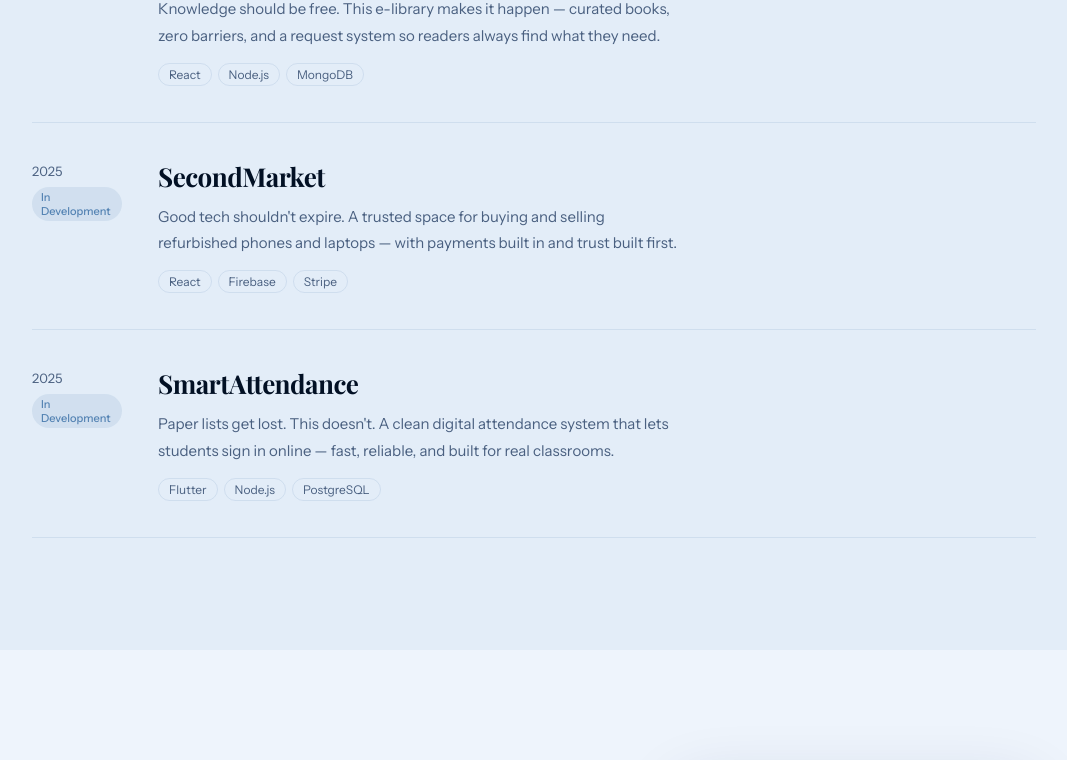
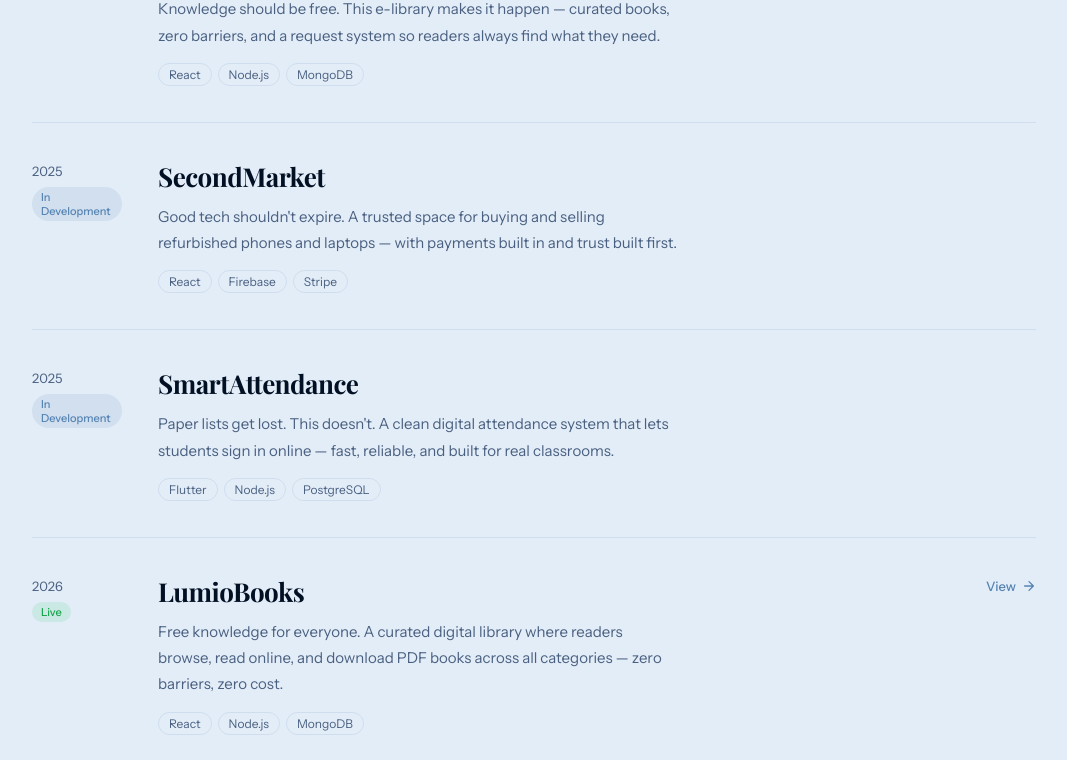
Before and after one commit to brave-0001/Brevian, a React (Create React App) app: page / in a window 1280 px wide. Shown: the part 2011-2771 px from the top of the page, without its empty margins (106-1173 px from the left). Built offline with nearby package versions, Linux system fonts and the light colour scheme; a web font is replaced by a local one.

Commit message:
Addition of a project called LumioBooks

```diff
--- a/src/App.js
+++ b/src/App.js
@@ -49,6 +49,14 @@
     status:       'In Development',
     year:         '2025',
   },
+  {
+  title:        'LumioBooks',
+  description:  'Free knowledge for everyone. A curated digital library where readers browse, read online, and download PDF books across all categories — zero barriers, zero cost.',
+  technologies: ['React', 'Node.js', 'MongoDB'],
+  link:         'https://lumio-books-yuoj.vercel.app',
+  status:       'Live',
+  year:         '2026',
+},
 ];
 
 const details = [
```
